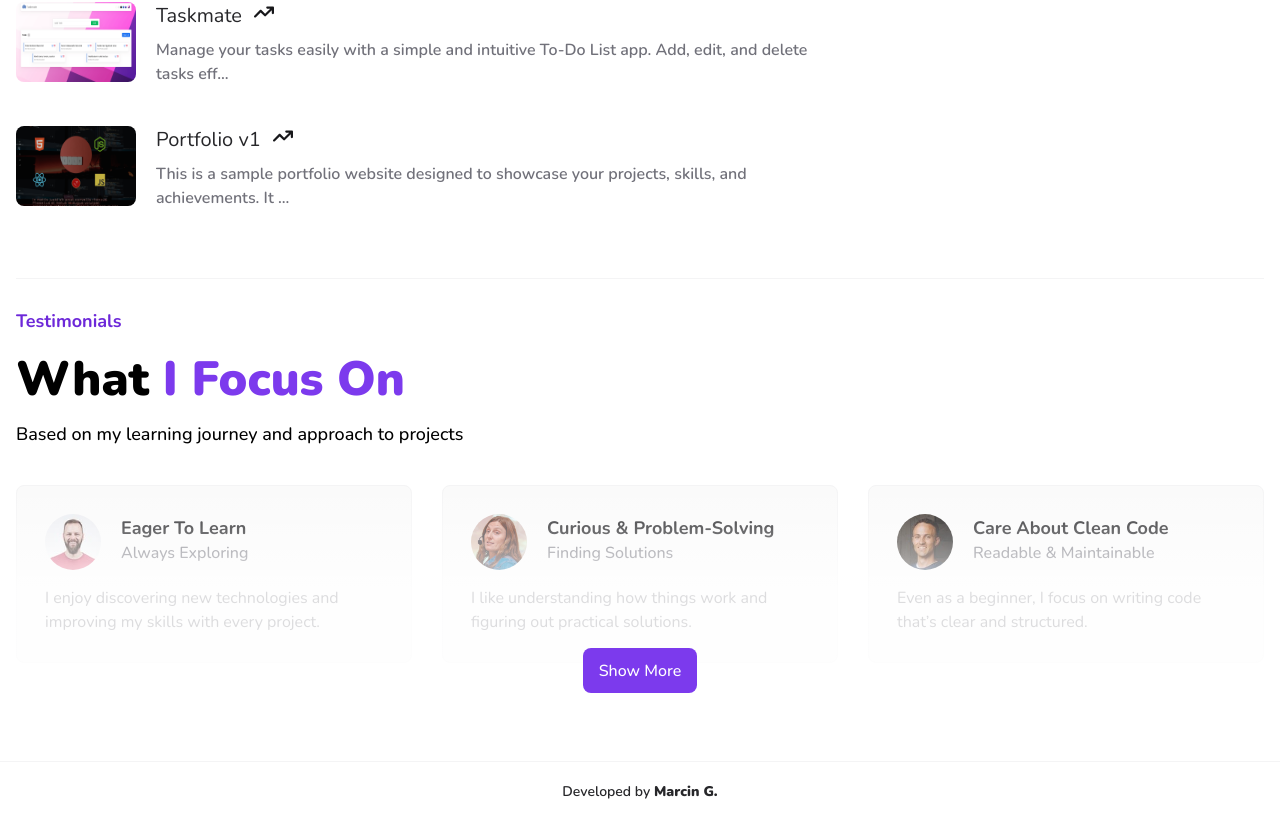
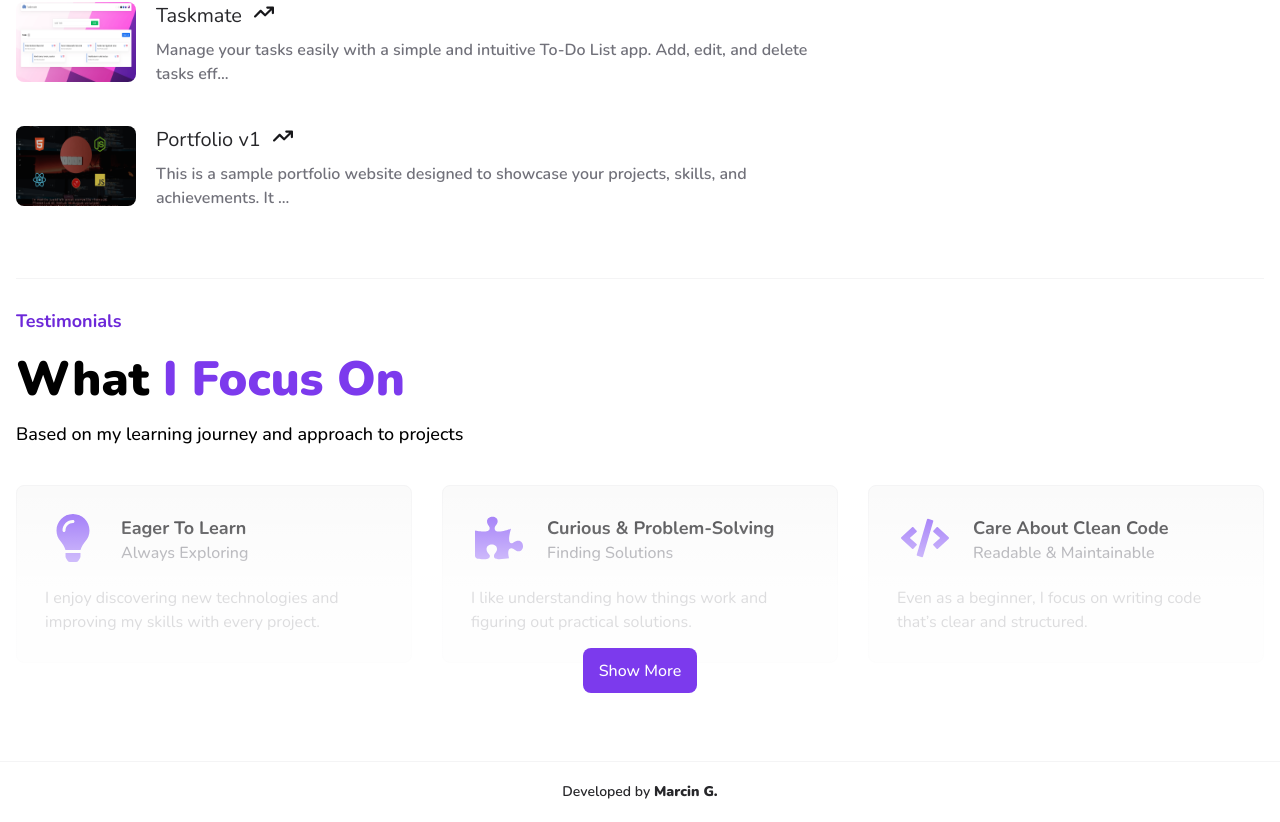
Before and after one commit to mar-g/portfolio-v3-marg, a Next.js app: page / in a window 1280 px wide. Shown: the part 1567-2389 px from the top of the page. Built offline with nearby package versions, Linux system fonts and the light colour scheme.

Commit message:
commit 32

```diff
--- a/components/Reviews.js
+++ b/components/Reviews.js
@@ -44,20 +44,16 @@ export default function Reviews() {
           className="my-masonry-grid"
           columnClassName="my-masonry-grid_column"
         >
-          {data.slice(0, count).map((rating) => (
+          {data.slice(0, count).map((rating) => {
+            const Icon = rating.icon;
+            return (
               <div
                 key={rating.id}
                 className="bg-zinc-50 dark:bg-zinc-900 rounded-lg p-7 border border-zinc-100 dark:border-zinc-800"
               >
                 <div className="flex gap-5">
                   <div className="relative w-[56px] h-[56px] rounded-full overflow-hidden">
-                  <Image
-                    src={rating.image}
-                    fill
-                    sizes="auto"
-                    alt="client image"
-                    className="w-full h-full object-cover"
-                  />
+                    <Icon className="w-12 h-12 mx-auto mb-4 text-violet-500" />
                   </div>
                   <div className="flex-1">
                     <h1 className="font-bold text-lg capitalize text-zinc-900 dark:text-zinc-300">
@@ -72,7 +68,8 @@ export default function Reviews() {
                   {rating.text}
                 </p>
               </div>
-          ))}
+            );
+          })}
         </Masonry>
       </div>
     </SectionWrapper>
--- a/data/reviews.js
+++ b/data/reviews.js
@@ -1,42 +1,51 @@
+import {
+  FaLightbulb,
+  FaPuzzlePiece,
+  FaCode,
+  FaUsers,
+  FaMountain,
+  FaExchangeAlt,
+} from "react-icons/fa";
+
 const data = [
   {
     id: 1,
-    image: "/reviews/1.jpg",
+    icon: FaLightbulb,
     title: "Eager to learn",
     subtitle: "Always exploring",
     text: "I enjoy discovering new technologies and improving my skills with every project.",
   },
   {
     id: 2,
-    image: "/reviews/2.jpg",
+    icon: FaPuzzlePiece,
     title: "Curious & problem-solving",
     subtitle: "Finding solutions",
     text: "I like understanding how things work and figuring out practical solutions.",
   },
   {
     id: 3,
-    image: "/reviews/3.jpg",
+    icon: FaCode,
     title: "Care about clean code",
     subtitle: "Readable & maintainable",
     text: "Even as a beginner, I focus on writing code that’s clear and structured.",
   },
   {
     id: 4,
-    image: "/reviews/4.jpg",
+    icon: FaUsers,
     title: "Collaborative mindset",
     subtitle: "Learning together",
     text: "I enjoy working with others, learning from feedback, and sharing ideas.",
   },
   {
     id: 5,
-    image: "/reviews/5.jpg",
+    icon: FaMountain,
     title: "Persistent & dedicated",
     subtitle: "Step by step",
     text: "I keep improving and pushing forward, even when challenges arise.",
   },
   {
     id: 6,
-    image: "/reviews/6.jpg",
+    icon: FaExchangeAlt,
     title: "Adaptable & open-minded",
     subtitle: "Flexible approach",
     text: "I’m ready to try different methods and adjust based on new knowledge or advice.",
```
Lines whose indentation alone changed are shown as unchanged.
